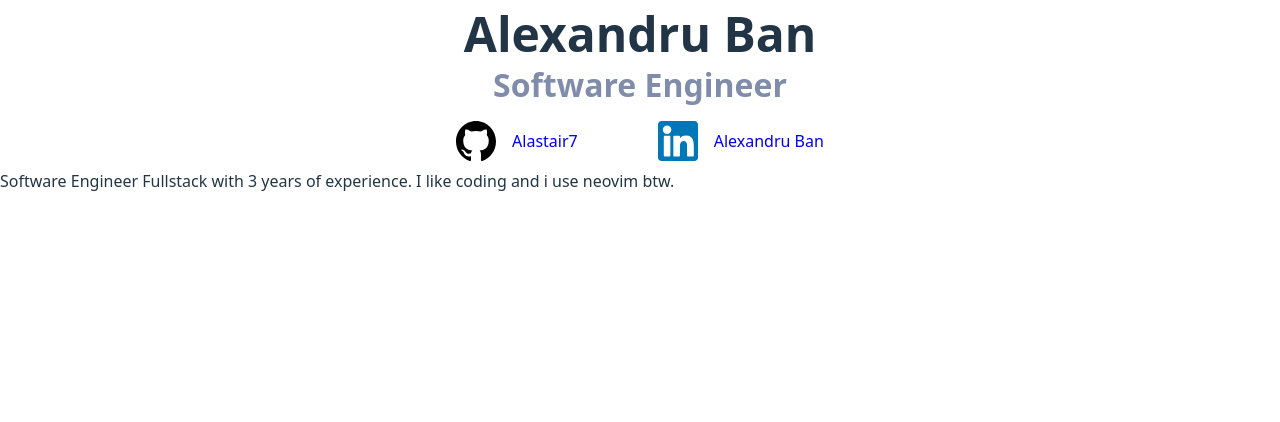
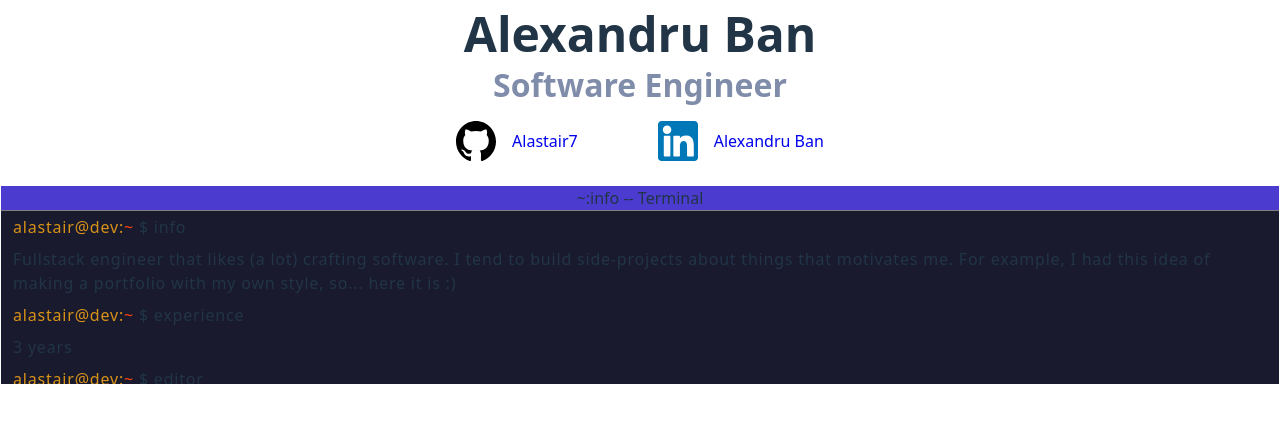
Before and after one commit to Alastair7/portfolio, a React (Vite) app: page / in a window 1280 px wide. Shown: the top 422 px of the page. Built offline with nearby package versions, Linux system fonts and the light colour scheme.

Commit message:
Add terminal style to about component

```diff
--- /dev/null
+++ b/src/components/about/About.scss
@@ -0,0 +1,11 @@
+@use "../../breakpoints.scss" as bp;
+
+.about {
+  margin-top: 1rem;
+  display: flex;
+  flex-direction: column;
+  align-items: center;
+  padding: 0.75rem;
+  border: 1px solid whitesmoke;
+  gap: 1rem;
+}
--- a/src/components/about/About.tsx
+++ b/src/components/about/About.tsx
@@ -1,10 +1,13 @@
 import { useEffect, useState } from 'react';
+import './About.scss';
+import { Terminal, type TerminalCommand } from '../terminal/Terminal';
 
 export const About = () => {
-  const startDate = new Date(2021, 0, 11);
   const [experience, setExperience] = useState<number>(0);
+  const aboutInfo: Map<TerminalCommand, string> = new Map();
 
   useEffect(() => {
+    const startDate = new Date(2021, 0, 11);
     const currentTime = new Date();
     let currentExperience = Math.abs(startDate.getFullYear() - currentTime.getFullYear());
     const anniversary = new Date(currentTime.getFullYear(), 0, 11);
@@ -16,12 +19,11 @@ export const About = () => {
     setExperience(currentExperience);
   }, []);
 
-  return (
-    <>
-      <p>
-        Software Engineer Fullstack with {experience} years of experience. I like coding and i use
-        neovim btw.
-      </p>
-    </>
+  aboutInfo.set(
+    'info',
+    `Fullstack engineer that likes (a lot) crafting software. I tend to build side-projects about things that motivates me. For example, I had this idea of making a portfolio with my own style, so... here it is :)`,
   );
+  aboutInfo.set('experience', `${experience.toString()} years`);
+  aboutInfo.set('editor', 'I use Neovim btw');
+  return <Terminal content={aboutInfo} />;
 };
--- /dev/null
+++ b/src/components/terminal/Terminal.scss
@@ -0,0 +1,62 @@
+@keyframes blink {
+
+  from,
+  to {
+    color: transparent;
+  }
+
+  50% {
+    color: whitesmoke;
+  }
+}
+
+.terminal {
+  margin-top: 1rem;
+  overflow-y: scroll;
+  overflow-x: hidden;
+  height: 200px;
+  background-color: #1A1A2E;
+  border: 0.5px solid white;
+
+  &__header {
+    display: flex;
+    position: sticky;
+    top: 0;
+    justify-content: center;
+    background-color: #4C3BCF;
+    border-bottom: 0.5px solid gray;
+  }
+
+  &__empty-line {
+    p {
+      padding: 0.25rem;
+    }
+
+    margin-left: 0.50rem;
+  }
+}
+
+.terminal-content {
+  p {
+    letter-spacing: 0.05em;
+    padding: 0.25rem;
+  }
+
+  margin-left: 0.50rem;
+
+  &__host {
+    color: #D89216;
+  }
+
+  &__dir {
+    color: #FF4301;
+  }
+
+  &__cursor {
+    font-weight: 100;
+    font-size: 14pt;
+    color: whitesmoke;
+    animation: 1.5s blink step-end infinite;
+  }
+
+}
--- /dev/null
+++ b/src/components/terminal/Terminal.tsx
@@ -0,0 +1,30 @@
+import './Terminal.scss';
+import { addTerminalLine } from './utils';
+
+export type TerminalCommand = 'experience' | 'editor' | 'info';
+
+type Props = {
+  content: Map<TerminalCommand, string>;
+};
+export const TerminalContent = ({ content }: Props) => {
+  const commandLines = Array.from(content).map(([command, value]) => {
+    // addTerminalLine contains the classnames for the terminal lines
+    return (
+      <div key={command.toString()}>
+        {addTerminalLine(command)}
+        <p>{value}</p>
+      </div>
+    );
+  });
+
+  return <div className="terminal-content">{commandLines}</div>;
+};
+export const Terminal = ({ content }: Props) => {
+  return (
+    <div className="terminal">
+      <div className="terminal__header">~:info -- Terminal</div>
+      <TerminalContent content={content} />
+      <div className="terminal__empty-line">{addTerminalLine()}</div>
+    </div>
+  );
+};
--- /dev/null
+++ b/src/components/terminal/utils.tsx
@@ -0,0 +1,18 @@
+import './Terminal.scss';
+import type { TerminalCommand } from './Terminal';
+
+export const addTerminalLine = (command?: TerminalCommand) => {
+  const host = 'alastair@dev:';
+  const directory = '~';
+  const symbol = '$';
+
+  return (
+    <p>
+      <span className="terminal-content__host">{host}</span>
+      <span className="terminal-content__dir">{directory}</span>
+      <span> {symbol + ' '}</span>
+      {command ? <span className="terminal-content__command">{command}</span> : null}
+      {command ? null : <span className="terminal-content__cursor">|</span>}
+    </p>
+  );
+};
```
